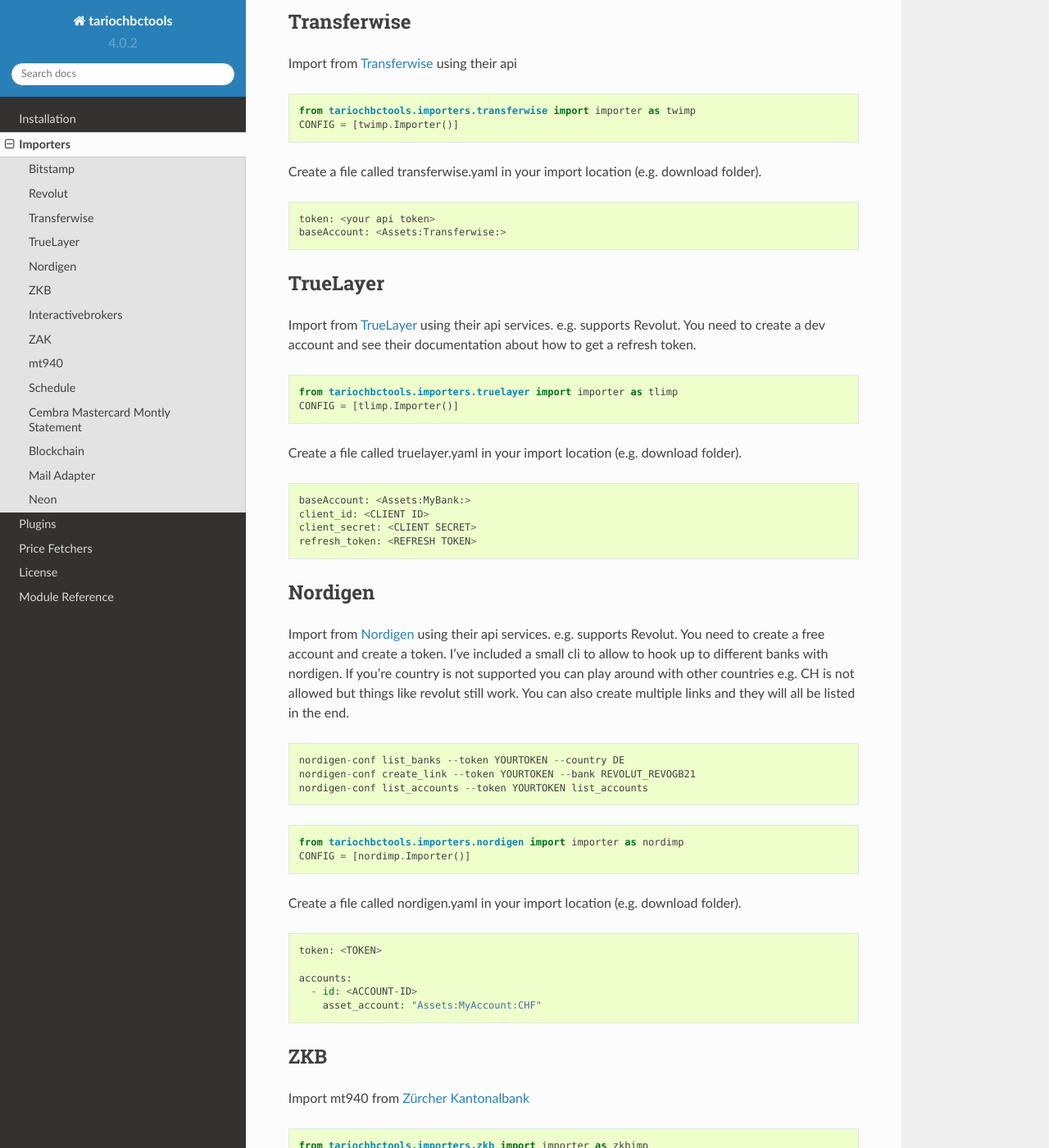
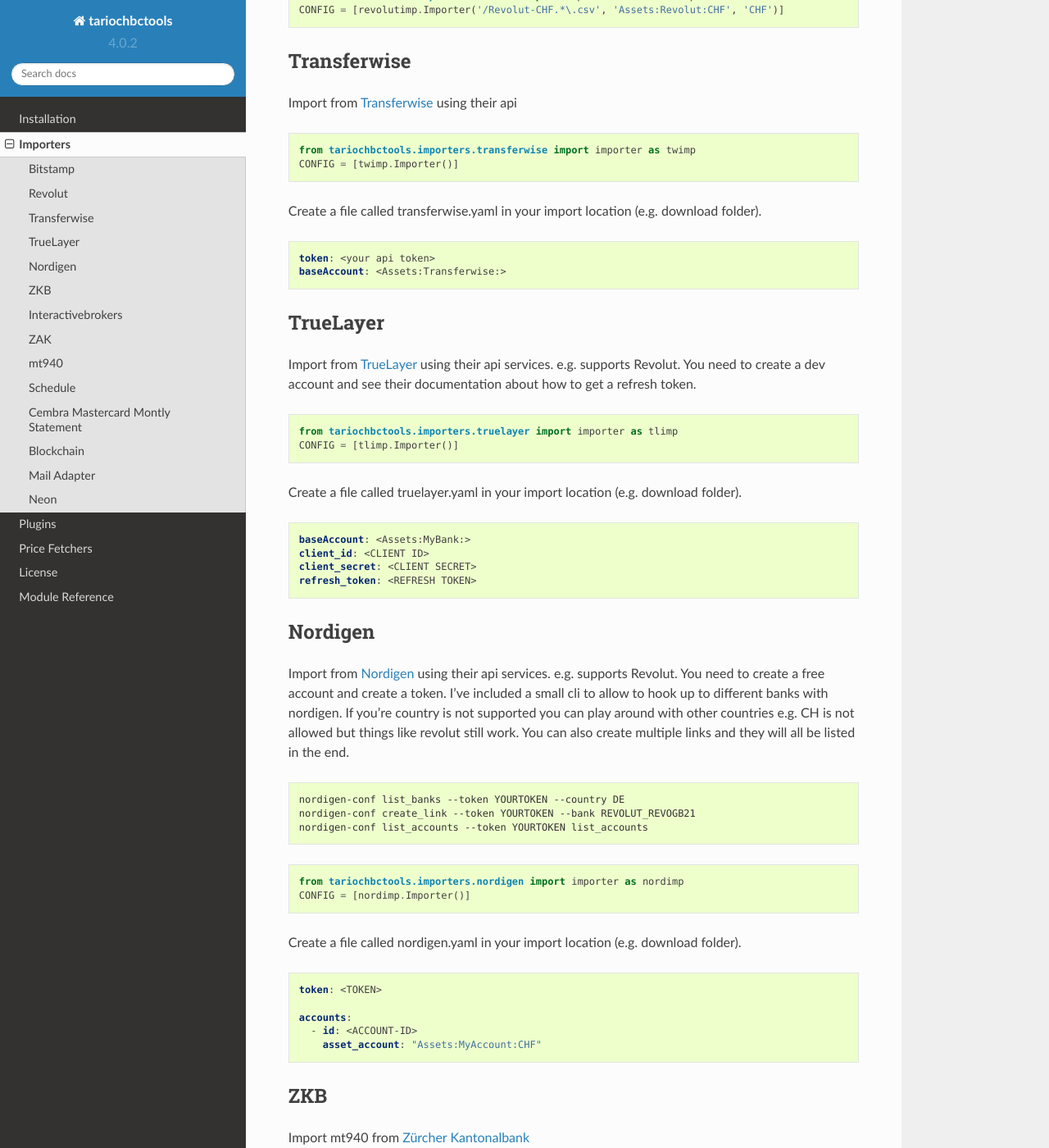
Before and after one commit to tarioch/beancounttools, a Sphinx documentation site: the page built from docs/importers.rst, in a window 1280 px wide and 1400 px high, scrolled down 791 px. Shown: the whole window at 82% size. Built offline with Sphinx 7.4.7 and the Read the Docs theme 2.0.0, drawn with Linux system fonts in a browser that asks for light colours; some of the changed text lies outside the part shown.

Commit message:
cleanup importers doc

```diff
--- a/docs/importers.rst
+++ b/docs/importers.rst
@@ -8,7 +11,7 @@
 
 Create a file called bitstamp.yaml in your import location (e.g. downloads folder).
 
-::
+.. code-block:: yaml
 
   username: "12345"
   key: "MyKey"
@@ -21,7 +24,7 @@
     - eur
     - btc
 
-::
+.. code-block:: python
 
   from tariochbctools.importers.bitst import importer as bitstimp
   CONFIG = [bitstimp.Importer()]
@@ -32,7 +35,7 @@
 
 Import CSV from `Revolut <https://www.revolut.com/>`__
 
-::
+.. code-block:: python
 
   from tariochbctools.importers.revolut import importer as revolutimp
   CONFIG = [revolutimp.Importer('/Revolut-CHF.*\.csv', 'Assets:Revolut:CHF', 'CHF')]
@@ -43,14 +46,14 @@
 
 Import from `Transferwise <https://www.transferwise.com/>`__ using their api
 
-::
+.. code-block:: python
 
   from tariochbctools.importers.transferwise import importer as twimp
   CONFIG = [twimp.Importer()]
 
 Create a file called transferwise.yaml in your import location (e.g. download folder).
 
-::
+.. code-block:: yaml
 
   token: <your api token>
   baseAccount: <Assets:Transferwise:>
@@ -62,14 +65,14 @@
 Import from `TrueLayer <https://www.truelayer.com/>`__ using their api services. e.g. supports Revolut.
 You need to create a dev account and see their documentation about how to get a refresh token.
 
-::
+.. code-block:: python
 
   from tariochbctools.importers.truelayer import importer as tlimp
   CONFIG = [tlimp.Importer()]
 
 Create a file called truelayer.yaml in your import location (e.g. download folder).
 
-::
+.. code-block:: yaml
 
   baseAccount: <Assets:MyBank:>
   client_id: <CLIENT ID>
@@ -86,21 +89,21 @@
 e.g. CH is not allowed but things like revolut still work. You can also create multiple links and they will
 all be listed in the end.
 
-::
+.. code-block:: console
 
   nordigen-conf list_banks --token YOURTOKEN --country DE
   nordigen-conf create_link --token YOURTOKEN --bank REVOLUT_REVOGB21
   nordigen-conf list_accounts --token YOURTOKEN list_accounts
 
 
-::
+.. code-block:: python
 
   from tariochbctools.importers.nordigen import importer as nordimp
   CONFIG = [nordimp.Importer()]
 
 Create a file called nordigen.yaml in your import location (e.g. download folder).
 
-::
+.. code-block:: yaml
 
   token: <TOKEN>
 
@@ -114,7 +117,7 @@
 
 Import mt940 from `Zürcher Kantonalbank <https://www.zkb.ch/>`__
 
-::
+.. code-block:: python
 
   from tariochbctools.importers.zkb import importer as zkbimp
   CONFIG = [zkbimp.ZkbImporter('/\d+\.mt940', 'Assets:ZKB')]
@@ -127,11 +130,16 @@
 
 Create a file called ibkr.yaml in your import location (e.g. downloads folder).
 
-::
+.. code-block:: yaml
 
   token: <flex web query token>
   queryId: <flex query id>
   baseCcy: CHF
+
+.. code-block:: python
+
+  from tariochbctools.importers.ibkr import importer as ibkrimp
+  CONFIG = [ibkrimp.Importer()]
 
 
 ZAK
@@ -139,7 +147,7 @@
 
 Import PDF from `Bank Cler ZAK <https://www.cler.ch/de/info/zak/>`__
 
-::
+.. code-block:: python
 
   from tariochbctools.importers.zak import importer as zakimp
   CONFIG = [ zakimp.Importer(r'Kontoauszug.*\.pdf', 'Assets:ZAK:CHF') ]
@@ -158,7 +166,7 @@
 
 Define a file called schedule.yaml in your import location (e.g. downloads folder). That describes the schedule transactions. They will be added each month at the end of the month.
 
-::
+.. code-block:: yaml
 
   transactions:
     - narration: 'Save'
@@ -169,7 +177,7 @@
           - account: 'Assets:Saving'
 
 
-::
+.. code-block:: python
 
   from tariochbctools.importers.schedule import importer as scheduleimp
   CONFIG = [ scheduleimp.Importer() ]
@@ -182,7 +190,7 @@
 Requires the dependencies for camelot to be installed. See https://camelot-py.readthedocs.io/en/master/user/install-deps.html#install-deps
 
 
-::
+.. code-block:: python
 
   from tariochbctools.importers.cembrastatement import importer as cembrastatementimp
   CONFIG = [cembrastatementimp.Importer('\d+.pdf', 'Liabilities:Cembra:Mastercard')]
@@ -196,7 +204,7 @@
 Create a file called blockchain.yaml in your import location (e.g. downloads folder).
 
 
-::
+.. code-block:: yaml
 
   base_ccy: CHF
   addresses:
@@ -210,7 +218,7 @@
       asset_account: 'Assets:MyCrypto:LTC'
 
 
-::
+.. code-block:: python
 
   from tariochbctools.importers.blockchain import importer as bcimp
   CONFIG = [bcimp.Importer()]
@@ -225,7 +233,7 @@
 Create a file called mail.yaml in your import location (e.g. downloads folder).
 
 
-::
+.. code-block:: yaml
 
   host: "imap.example.tld"
   user: "myuser"
@@ -237,7 +245,7 @@
 The targetFolder is optional, if present, mails that had attachments which were valid, will be moved to this folder.
 
 
-::
+.. code-block:: python
 
   from tariochbctools.importers.general.mailAdapterImporter import MailAdapterImporter
   CONFIG = [MailAdapterImporter([MyImporter1(), MyImporter2()])]
@@ -248,7 +256,7 @@
 
 Import CSV from `Neon <https://www.neon-free.ch/>`__
 
-::
+.. code-block:: python
 
   from tariochbctools.importers.neon import importer as neonimp
   CONFIG = [neonimp.Importer('\d\d\d\d_account_statements\.csv', 'Assets:Neon:CHF')]
```
Also changed, not shown: other parts of docs/importers.rst (+3 -0 lines).
